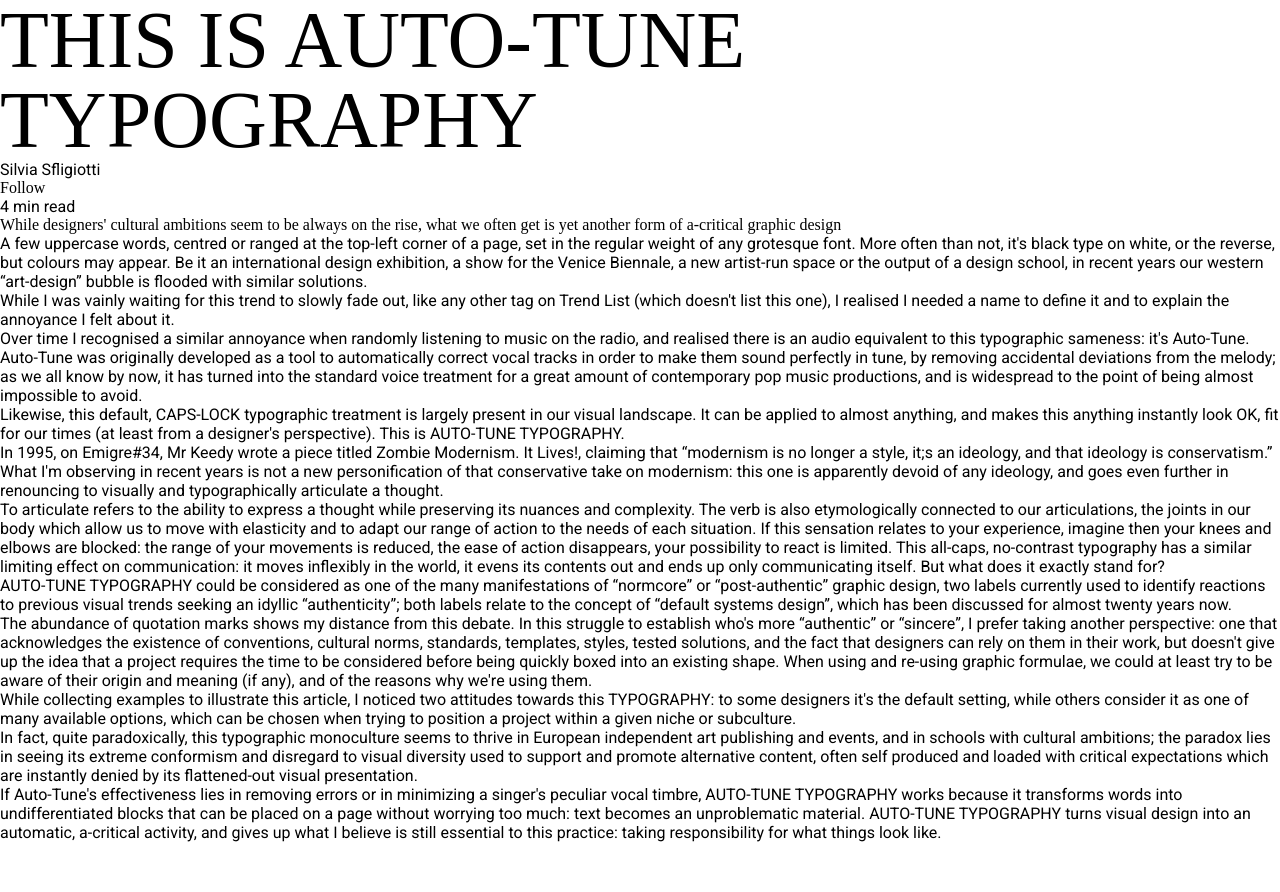
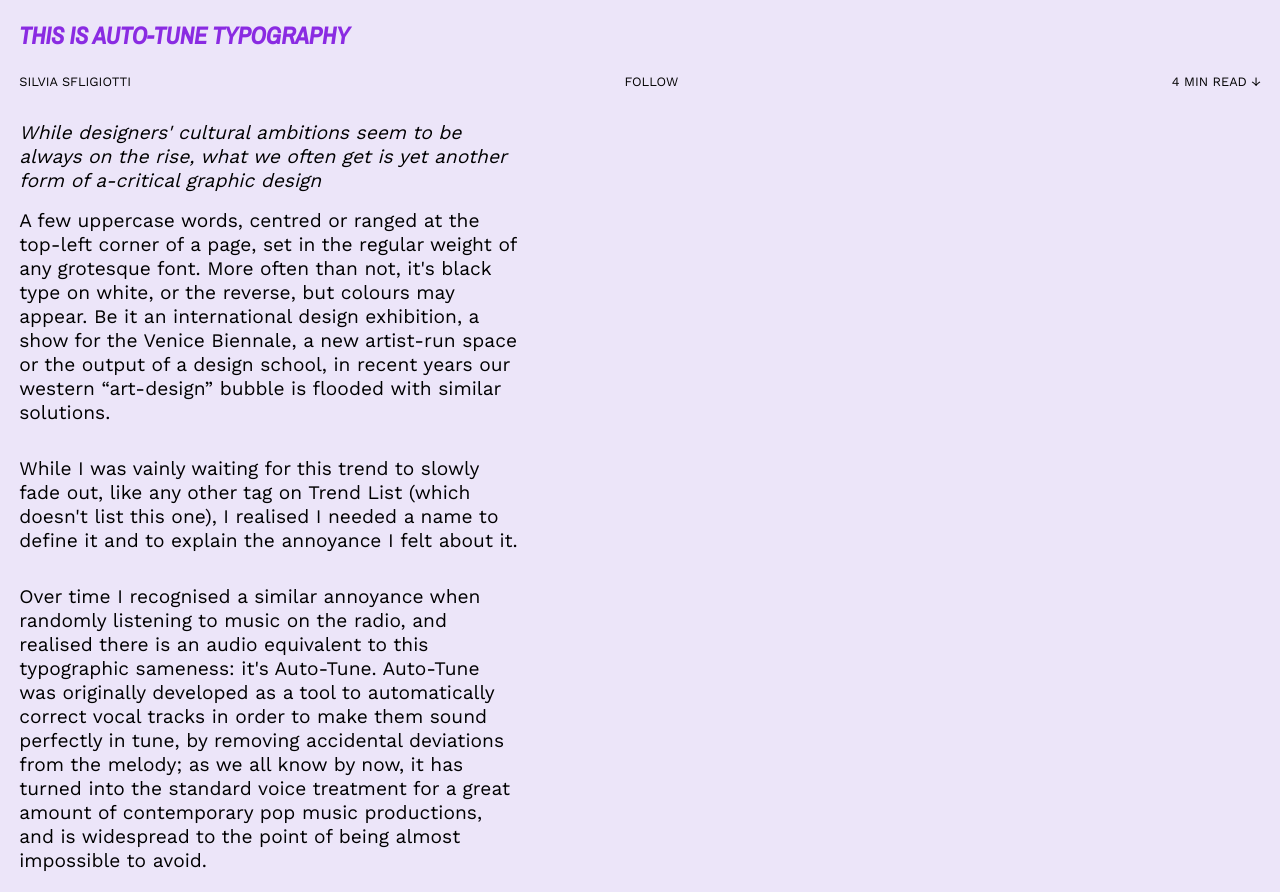
Before and after one commit to KritsD/Binding, a plain HTML site: page index.html in a window 1280 px wide. Shown: the top 892 px of the page. Before the commit the page ends 842 px from the top, so only its background shows below. Drawn offline with nearby package versions, Linux system fonts and the light colour scheme; a web font is replaced by a local one.

Commit message:
Worked on all 3 directions, set type + spacing + widths + color

```diff
--- a/common.css
+++ b/common.css
@@ -1,7 +1,6 @@
-h1 {
-    font-family: 'Gill Sans';
+
+@media (min-width: 375px) {
+    header, main {
+        padding: 1rem;
+    }
 }
-
-h2 {
-    font-family:'Gill Sans';
-}
--- a/direction-1.css
+++ b/direction-1.css
@@ -1,13 +1,126 @@
 @import url('https://fonts.googleapis.com/css2?family=Inknut+Antiqua:wght@500&display=swap');
 @import url('https://fonts.googleapis.com/css2?family=Roboto&display=swap');
+@import url('https://fonts.googleapis.com/css2?family=Oranienbaum&display=swap');
 
+:root {
+    --typography-base: 1rem;
+
+    --typography-h1: calc(4 * var(--typography-base));
+    --typography-blockquote: calc(2 * var(--typography-base));
+    --typography-p: calc(0.9 * var(--typography-base));
+}
+
+@media (min-width: 375px) {
+
+    body {
+        padding: 0.5rem;
+    }
+
+    h1 {
+        font-size: calc(2.2 * var(--typography-base));
+        line-height: 3rem;
+    }
+
+    div {
+        display:flex;
+        justify-content: space-between;
+        text-transform: uppercase;
+    }
+
+    div > p,
+    button {
+        font-size: calc(0.9 * var(--typography-base));
+        padding-top: 1rem;
+        padding-bottom: 1rem;
+    }
+
+    blockquote {
+        font-size: calc(1.7 * var(--typography-base));
+        line-height: 2rem;
+        padding-bottom: 1rem;
+    }
+
+    main > blockquote {
+        display:block;
+        max-width: 500px;
+        margin-left: 5%;
+    }
+
+    main > p:nth-child(1),
+    main > p:nth-child(3),
+    main > p:nth-child(5),
+    main > p:nth-child(7),
+    main > p:nth-child(9),
+    main > p:nth-child(11) {
+        display:block;
+        max-width: 500px;
+        padding-top: 2rem;
+        margin-left: 5%;
+        font-family: 'Oranienbaum', serif;
+        font-size: calc(1 * var(--typography-base));
+        line-height: 1.4rem;
+    }
+
+    main > p:nth-child(2),
+    main > p:nth-child(4),
+    main > p:nth-child(6),
+    main > p:nth-child(8),
+    main > p:nth-child(10),
+    main > p:nth-child(12) {
+        display:block;
+        max-width: 500px;
+        padding-top: 2rem;
+        margin-left: 10%;
+        font-family: 'Roboto', serif;
+        font-size: calc(1 * var(--typography-base));
+        line-height: 1.4rem;
+    }
+}
+
+
+@media (min-width: 1280px) {
+
+    h1 {
+        font-size: calc(4 * var(--typography-base));
+        line-height: 8rem;
+    }
+
+    div > p,
+        button {
+        font-size: calc(0.8 * var(--typography-base));
+    }
+
+    blockquote {
+        font-size: calc(2 * var(--typography-base));
+        line-height: 3rem;
+        padding-bottom: 2rem;
+    }
+
+    p {
+        font-size: calc(0.8 * var(--typography-base));
+        padding-top: 2rem;
+        line-height: 2rem;
+    }
+
+
+}
+
+
+/* General Code */
 h1 {
     font-family: 'Inknut Antiqua', serif;
-    font-size: 5rem;
-    line-height:5rem;
+    transform: rotate(-180deg);
+}
+
+div > p,
+button {
+    font-family: 'Oranienbaum', serif;
+}
+
+blockquote {
+    font-family: 'Oranienbaum', serif;
 }
 
 p {
-    font-family: 'Roboto', sans-serif;
-    font-size: 1rem;
+    font-family: 'Inknut Antiqua', serif;
 }
--- a/direction-2.css
+++ b/direction-2.css
@@ -2,13 +2,70 @@
 @import url('https://fonts.googleapis.com/css2?family=Archivo+Narrow:ital,wght@1,500&display=swap');
 @import url('https://fonts.googleapis.com/css2?family=Work+Sans&display=swap');
 
+:root {
+    --typography-base: 1rem;
+
+    --typography-h1: calc(1.3 * var(--typography-base));
+    --typography-blockquote: calc(1.8 * var(--typography-base));
+    --typography-p: calc(2 * var(--typography-base));
+}
+
+@media (min-width: 375px) {
+
+    html {
+        background-color:rgb(236, 229, 249);
+    }
+
+    body {
+        padding: 0.2rem;
+    }
+
+    h1 {
+        font-size: calc(1.5 * var(--typography-base));
+        line-height: 2rem;
+        color:blueviolet;
+    }
+
+    div {
+        display:flex;
+        justify-content: space-between;
+        text-transform: uppercase;
+    }
+
+    div > p,
+    button {
+        font-size: calc(0.8 * var(--typography-base));
+        padding-top: 0.7rem;
+    }
+
+    blockquote {
+        font-size: calc(1.2 * var(--typography-base));
+        line-height: 1.5rem;
+        max-width: 500px;
+        font-style:italic;
+    }
+
+    main > blockquote {
+        display:block;
+        max-width: 500px;
+    }
+
+    main > p {
+        font-size: calc(1.2 * var(--typography-base));
+        line-height: 1.5rem;
+        margin-top: 1rem;
+        padding-bottom: 1rem;
+        max-width: 500px;
+    }
+}
+
+/* GENERAL CODE */
 h1 {
     font-family: 'Archivo Narrow', sans-serif;
     font-style: italic;
-    font-size: 5rem;
+    font-weight: bold;
 }
 
-p {
+p, blockquote {
     font-family: 'Work Sans', sans-serif;
-    font-size: 2rem;
 }
--- a/direction-3.css
+++ b/direction-3.css
@@ -1,13 +1,78 @@
 @import url('https://fonts.googleapis.com/css2?family=Rubik+Mono+One&display=swap');
 @import url('https://fonts.googleapis.com/css2?family=DM+Sans:opsz,wght@9..40,300&display=swap');
 
+:root {
+    --typography-base: 1rem;
 
+    --typography-h1: calc(2.5 * var(--typography-base));
+    --typography-blockquote: calc(2.5 * var(--typography-base));
+    --typography-p: calc(1.3 * var(--typography-base));
+}
+
+@media (min-width: 375px) {
+    body {
+        padding: 0.5rem;
+    }
+
+    h1 {
+        font-size: calc(2.5 * var(--typography-base));
+        line-height: 2rem;
+    }
+
+    div {
+        display:flex;
+        justify-content: space-between;
+        text-transform: uppercase;
+    }
+
+    div > p,
+    button {
+        font-size: calc(0.9 * var(--typography-base));
+        padding-top: 1rem;
+    }
+
+    blockquote {
+        font-size: calc(1.2 * var(--typography-base));
+        line-height: 1.6rem;
+        padding-bottom: 1.6rem;
+    }
+
+    main > blockquote {
+        display:block;
+        max-width: 500px;
+    }
+
+    main > p {
+        font-size: calc(1 * var(--typography-base));
+        margin-top: 2 rem;
+        padding-bottom: 1.2rem;
+    }
+}
+
+
+/* General Code */
 h1 {
     font-family: 'Rubik Mono One', monospace;
-    font-size: 20rem;
 }
 
-p {
+blockquote {
     font-family: 'DM Sans', sans-serif;
-    font-size: 5rem;
+    text-transform: uppercase;
+    font-style: italic;
 }
+
+div > p,
+button {
+    font-family: 'DM Sans', sans-serif;
+    text-transform: uppercase;
+    font-weight: bold;
+}
+
+main > p {
+    font-family: 'DM Sans', sans-serif;
+}
+
+a {
+    font-style: italic;
+    color: rgb(255, 0, 85);
+}
--- a/index.html
+++ b/index.html
@@ -6,20 +6,23 @@
         <link rel="stylesheet" href="reset.css"/>
         <link rel="stylesheet" href="common.css" />
         <!--The 3 Different Directions-->
-        <link rel="stylesheet" href="direction-1.css"/>
-        <!--<link rel="stylesheet" href="direction-2.css"/>
-        <link rel="stylesheet" href="direction-3.css"/>-->
+        <!--<link rel="stylesheet" href="direction-1.css"/>-->
+        <link rel="stylesheet" href="direction-2.css"/>
+        <!--<link rel="stylesheet" href="direction-3.css"/>-->
 
     </head>
 
     <body>
         <header>
             <h1>THIS IS AUTO-TUNE TYPOGRAPHY</h1>
-        <p>Silvia Sfligiotti</p>
-        <button>Follow</button>
-        <p>4 min read</p>
+                <div>
+                    <p><button>Silvia Sfligiotti</button></p>
+                    <p><button>Follow</button></p>
+                    <p><button>4 min read ↓</button></p>
+                </div>
         </header>
 
+        <main>
             <blockquote>While designers' cultural ambitions seem to be always on the rise, what we often get is yet another form of a-critical graphic design</blockquote>
 
             <p>A few uppercase words, centred or ranged at the top-left corner of a page, set in the regular weight of any grotesque font. More often than not, it's black type on white, or the reverse, but colours may appear. Be it an international design exhibition, a show for the Venice Biennale, a new artist-run space or the output of a design school, in recent years our western “art-design” bubble is flooded <wbr>with<wbr> similar solutions.</p>
@@ -43,5 +46,6 @@
             <p>In fact, quite paradoxically, this typographic monoculture seems to thrive in European independent art publishing and events, and in schools with cultural ambitions; the paradox lies in seeing its extreme conformism and disregard to visual diversity used to support and promote alternative content, often self produced and loaded with critical expectations which are instantly denied by its <wbr>flattened-out<wbr> visual presentation.</p>
 
             <p>If Auto-Tune's effectiveness lies in removing errors or in minimizing a singer's peculiar vocal timbre, AUTO-TUNE TYPOGRAPHY works because it transforms words into undifferentiated blocks that can be placed on a page without worrying too much: text becomes an unproblematic material. AUTO-TUNE TYPOGRAPHY turns visual design into an automatic, a-critical activity, and gives up what I believe is still essential to this practice: <em class=italcs>taking responsibility for what <wbr>things<wbr> look like.</em></p>
+        </main>
     </body>
 </html>
```
Lines whose indentation alone changed are shown as unchanged.
